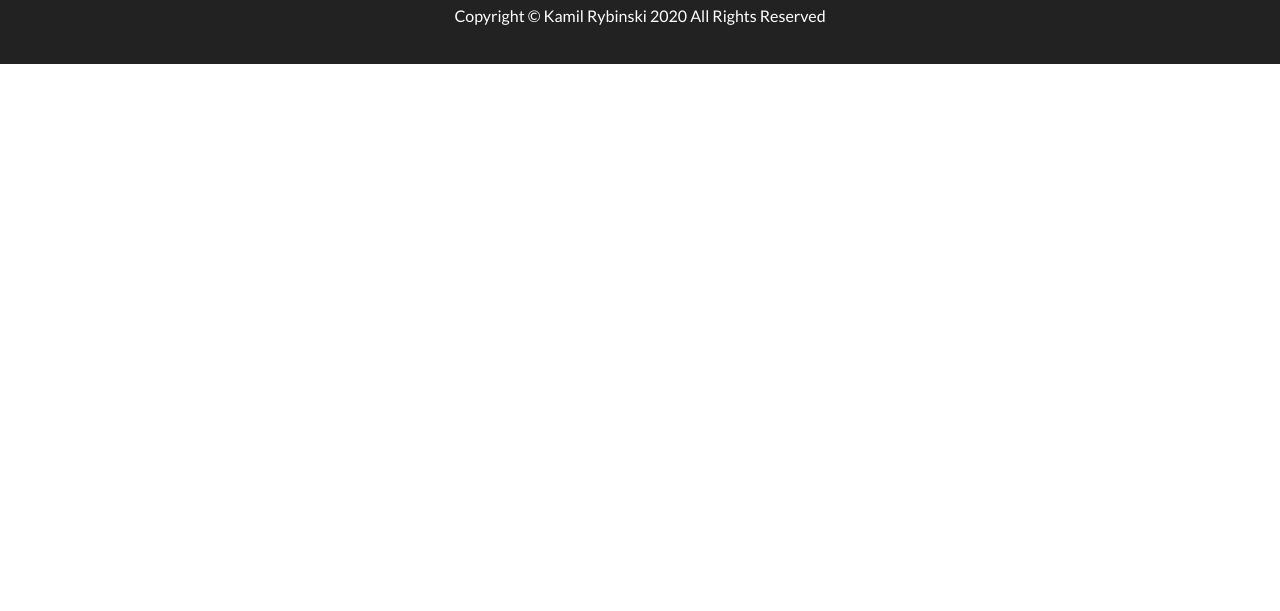
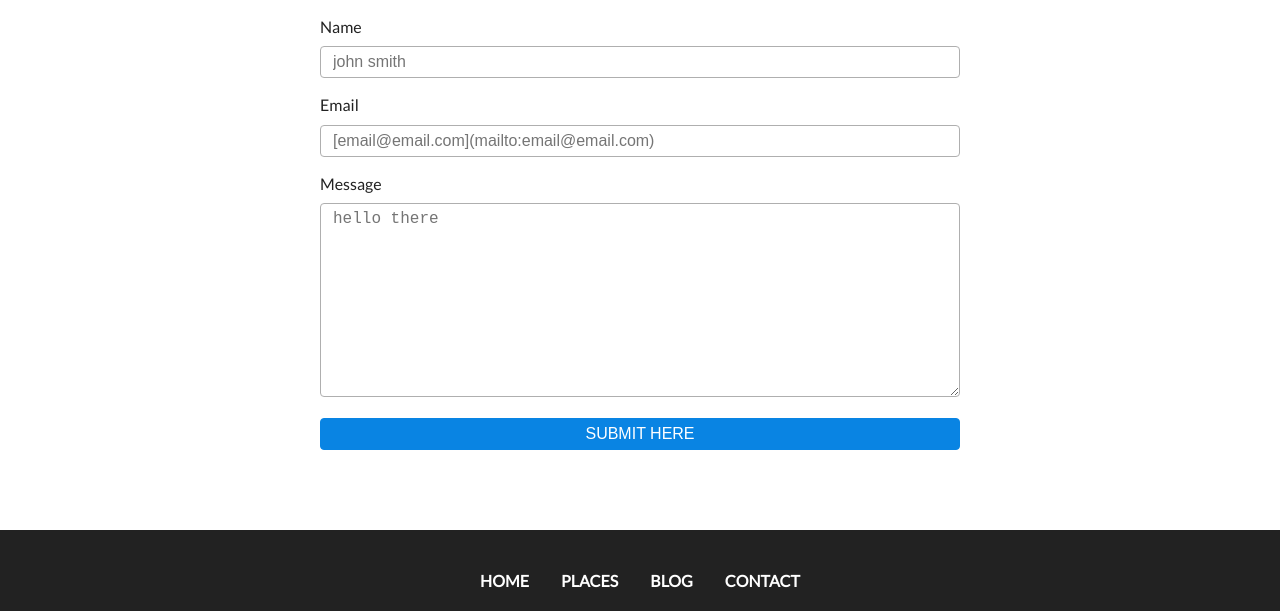
Before and after one commit to krybinski/gatsby-tourism-website, a Gatsby site: page /contact in a window 1280 px wide. Shown: the part 666-1277 px from the top of the page. Before the commit the page ends 800 px from the top, so only its background shows below. Built offline with nearby package versions, Linux system fonts and the light colour scheme; Gatsby itself is replaced by a stand-in of ours.

Commit message:
Contact form

```diff
--- /dev/null
+++ b/src/components/Contact/ContactForm.js
@@ -0,0 +1,54 @@
+import React from 'react';
+import Title from '../Title';
+import styles from '../../css/contact.module.css';
+
+const ContactForm = () => {
+  return (
+    <section className={styles.contact}>
+      <Title title="contact" subtitle="us" />
+      <div className={styles.center}>
+        <form className={styles.form}>
+          <div>
+            <label htmlFor="name">name</label>
+            <input
+              type="text"
+              name="name"
+              id="name"
+              className={styles.formControl}
+              placeholder="john smith"
+            />
+          </div>
+          <div>
+            <label htmlFor="email">email</label>
+            <input
+              type="email"
+              name="email"
+              id="email"
+              className={styles.formControl}
+              placeholder="[email@email.com](mailto:email@email.com)"
+            />
+          </div>
+          <div>
+            <label htmlFor="message">message</label>
+            <textarea
+              name="message"
+              id="message"
+              rows="10"
+              className={styles.formControl}
+              placeholder="hello there"
+            />
+          </div>
+          <div>
+            <input
+              type="submit"
+              value="submit here"
+              className={styles.submit}
+            />
+          </div>
+        </form>
+      </div>
+    </section>
+  );
+};
+
+export default ContactForm;
--- /dev/null
+++ b/src/css/contact.module.css
@@ -0,0 +1,46 @@
+.contact {
+  padding: 4rem 0;
+}
+
+.center {
+  width: 80vw;
+  margin: 0 auto;
+}
+
+@media screen and (min-width: 992px) {
+  .center {
+    width: 50vw;
+    margin: 0 auto;
+  }
+}
+
+.contact label {
+  text-transform: capitalize;
+  display: block;
+  margin-bottom: 0.5rem;
+}
+
+.formControl,
+.submit {
+  width: 100%;
+  font-size: 1rem;
+  margin-bottom: 1rem;
+  padding: 0.375rem 0.75rem;
+  border: 1px solid var(--darkGrey);
+  border-radius: 0.25rem;
+}
+
+.submit {
+  background-color: var(--primaryColor);
+  border-color: var(--primaryColor);
+  text-transform: uppercase;
+  color: var(--mainWhite);
+  transition: var(--mainTransition);
+  cursor: pointer;
+}
+
+.submit:hover {
+  background: var(--darkGrey);
+  color: var(--mainWhite);
+  border-color: var(--darkGrey);
+}
--- a/src/pages/blog.js
+++ b/src/pages/blog.js
@@ -18,9 +18,7 @@ export const query = graphql`
 const Blog = ({ data }) => {
   return (
     <Layout>
-      <StyledHero img={data.blogBcg.childImageSharp.fluid}>
-        Blog page
-      </StyledHero>
+      <StyledHero img={data.blogBcg.childImageSharp.fluid} />
     </Layout>
   );
 };
--- a/src/pages/contact.js
+++ b/src/pages/contact.js
@@ -2,6 +2,7 @@ import React from 'react';
 import { graphql } from 'gatsby';
 import Layout from '../components/Layout';
 import StyledHero from '../components/StyledHero';
+import ContactForm from '../components/Contact/ContactForm';
 
 export const query = graphql`
   query {
@@ -18,9 +19,8 @@ export const query = graphql`
 const Contact = ({ data }) => {
   return (
     <Layout>
-      <StyledHero img={data.connectBcg.childImageSharp.fluid}>
-        Contact page
-      </StyledHero>
+      <StyledHero img={data.connectBcg.childImageSharp.fluid} />
+      <ContactForm />
     </Layout>
   );
 };
--- a/src/pages/places.js
+++ b/src/pages/places.js
@@ -18,9 +18,7 @@ export const query = graphql`
 const Places = ({ data }) => {
   return (
     <Layout>
-      <StyledHero img={data.defaultBcg.childImageSharp.fluid}>
-        Places page
-      </StyledHero>
+      <StyledHero img={data.defaultBcg.childImageSharp.fluid} />
     </Layout>
   );
 };
```
